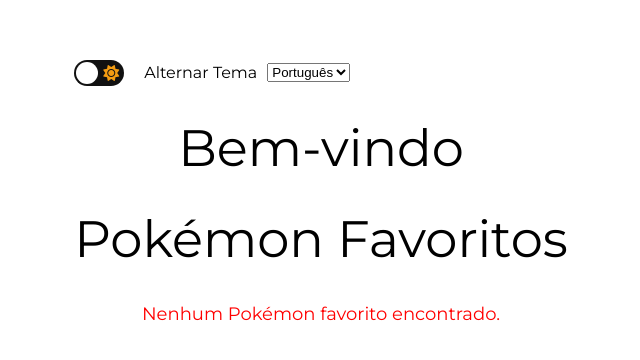
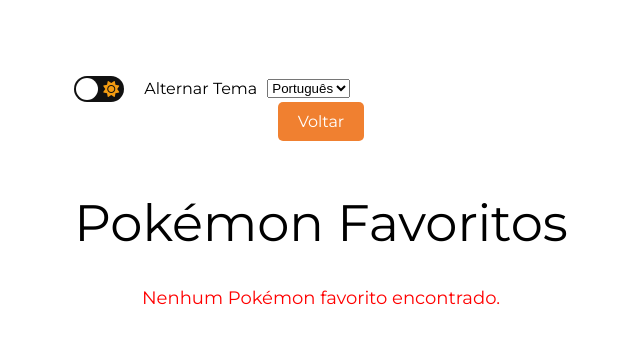
Before and after one commit to worldrules/PokeDexTest, a Vue app: page /favorites in a window 1280 px wide. Shown: the part 206-566 px from the top of the page, without its empty margins (319-959 px from the left). Built offline with nearby package versions, Linux system fonts and the light colour scheme.

Commit message:
Stats bar adicionado

```diff
--- a/src/App.vue
+++ b/src/App.vue
@@ -15,7 +15,6 @@
         <option value="es">Español</option>
       </select>
     </div>
-    <h1>{{ $t('welcome') }}</h1>
     <router-view />
   </div>
 </template>
--- a/src/components/Favorites.vue
+++ b/src/components/Favorites.vue
@@ -1,5 +1,6 @@
 <template>
     <div>
+        <button @click="goBack" class="back-button">Voltar</button>
         <h1>Pokémon Favoritos</h1>
         <div class="pokemon-list" v-if="favoritePokemons.length">
             <PokemonCard v-for="(pokemon, index) in favoritePokemons" :key="index" :pokemon="pokemon"
@@ -44,10 +45,13 @@
             if (index !== -1) {
                 currentFavorites.splice(index, 1);
             } else {
-
             }
             localStorage.setItem('favoritePokemons', JSON.stringify(currentFavorites));
             favoritePokemons.value = currentFavorites;
+        };
+
+        const goBack = () => {
+            window.history.back();
         };
 
         return {
@@ -55,6 +59,7 @@
             getPokemonId,
             getPokemonImage,
             toggleFavorite,
+            goBack, // Adicionando goBack ao retorno
         };
     },
 });
@@ -72,4 +77,21 @@
     font-size: 18px;
     color: red;
 }
+
+.back-button {
+    background-color: #f08030;
+    color: white;
+    border: none;
+    border-radius: 5px;
+    padding: 10px 20px;
+    font-size: 16px;
+    cursor: pointer;
+    transition: background-color 0.3s, transform 0.3s;
+    margin-bottom: 20px;
+}
+
+.back-button:hover {
+    background-color: #d86f27;
+    transform: scale(1.05);
+}
 </style>
--- a/src/components/PokemonDetail.vue
+++ b/src/components/PokemonDetail.vue
@@ -14,8 +14,12 @@
     <div class="pokemon-stats">
       <h2>Stats</h2>
       <ul>
-        <li v-for="stat in pokemon?.stats" :key="stat.stat.name">
-          <strong>{{ capitalizeFirstLetter(stat.stat.name) }}:</strong> {{ stat.base_stat }}
+        <li v-for="stat in pokemon?.stats" :key="stat.stat.name" class="stat">
+          <strong>{{ capitalizeFirstLetter(stat.stat.name) }}:</strong>
+          <div class="stat-bar">
+            <div class="stat-fill" :style="{ width: isAnimating ? '0%' : `${stat.base_stat}%` }"></div>
+          </div>
+          <span class="stat-value">{{ stat.base_stat }}</span>
         </li>
       </ul>
     </div>
@@ -38,6 +42,8 @@
     <p>Carregando detalhes do Pokémon...</p>
   </div>
 </template>
+
+
 
 <script lang="ts">
 import { defineComponent, ref, onMounted, watch } from 'vue';
@@ -75,6 +81,7 @@
     const pokemon = ref<Pokemon | null>(null);
     const evolutionChain = ref<Evolution[]>([]);
     const loading = ref(true);
+    const isAnimating = ref(false);
 
     const { fetchPokemonDetails, fetchEvolutionChain } = usePokemon();
 
@@ -98,11 +105,16 @@
         console.error("Erro ao carregar os detalhes do Pokémon:", error);
       } finally {
         loading.value = false;
+        isAnimating.value = true;
+        setTimeout(() => {
+          isAnimating.value = false;
+        }, 10);
       }
     };
 
     onMounted(() => {
       loadPokemonDetails();
+
     });
 
     watch(() => route.params.id, (newId) => {
@@ -116,10 +128,12 @@
       capitalizeFirstLetter,
       getPokemonImageUrl,
       loading,
+      isAnimating,
     };
   },
 });
 </script>
+
 
 <style scoped>
 .pokemon-detail {
@@ -244,6 +258,38 @@
   flex-wrap: wrap;
 }
 
+.pokemon-stats {
+  margin-top: 20px;
+}
+
+.stat {
+  display: flex;
+  align-items: center;
+  margin-bottom: 10px;
+}
+
+.stat-bar {
+  flex: 1;
+  background-color: #e0e0e0;
+  border-radius: 5px;
+  height: 20px;
+  margin: 0 10px;
+  position: relative;
+}
+
+.stat-fill {
+  background-color: #4caf50;
+  height: 100%;
+  border-radius: 5px;
+  transition: width 1s ease-in-out;
+  width: 0%;
+}
+
+.stat-value {
+  width: 40px;
+  text-align: right;
+}
+
 .evolution-card {
   border: 1px solid #ddd;
   border-radius: 10px;
```
